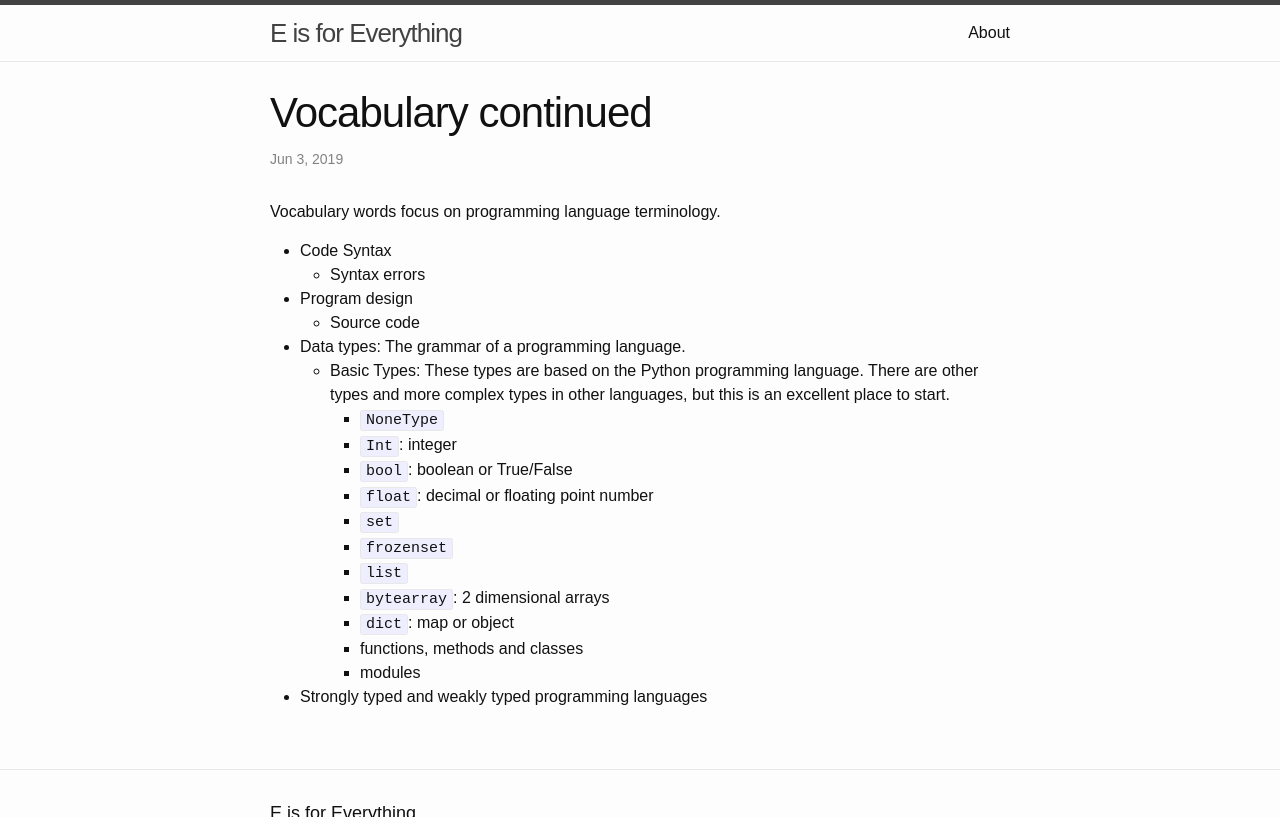
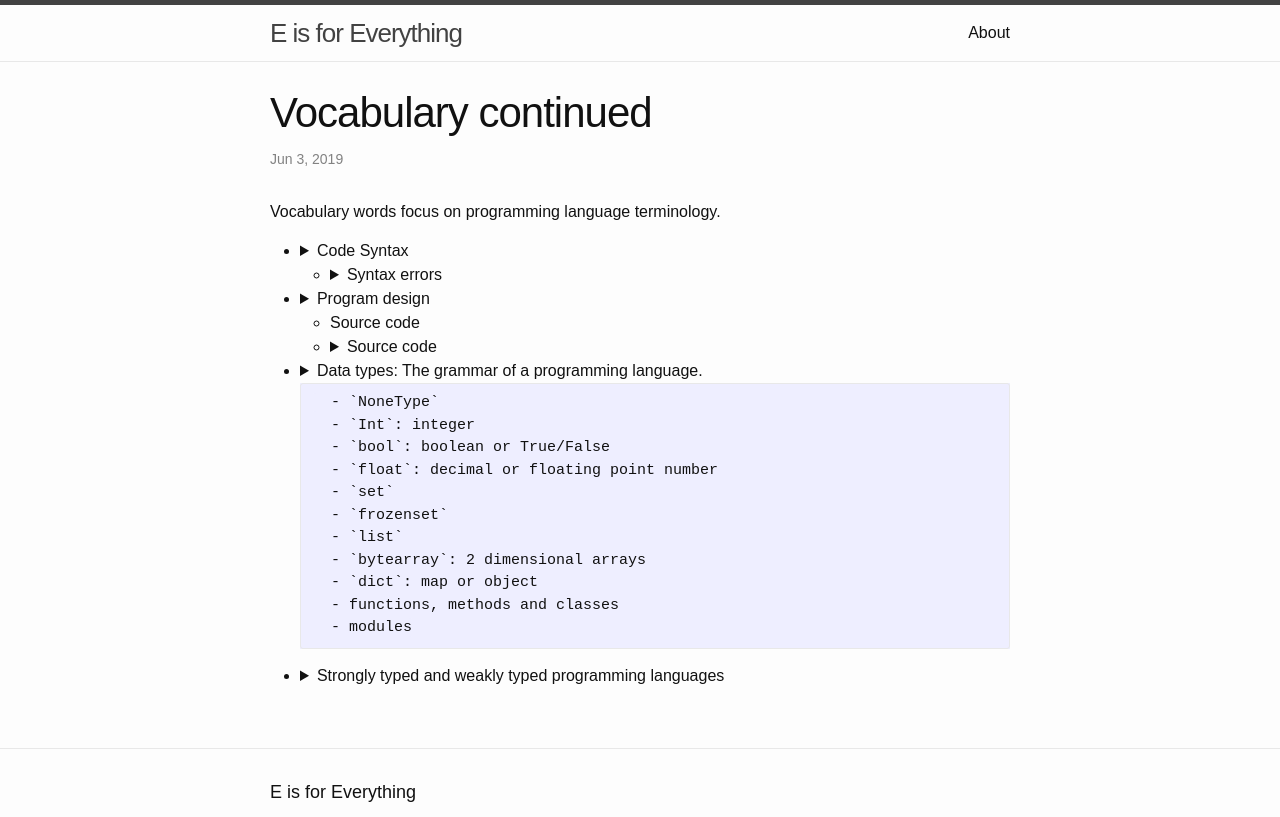
Before and after one commit to emilyannemoses/blog, a Jekyll site: the page built from _posts/2019-06-03-vocabulary-continued.md, in a window 1280 px wide, cut to the strip 0-817 px from the top of the page. Built offline with Jekyll 4.4.1, drawn with Linux system fonts in a browser that asks for light colours.

Commit message:
added dropdown to continued vocab

```diff
--- a/_posts/2019-06-03-vocabulary-continued.md
+++ b/_posts/2019-06-03-vocabulary-continued.md
@@ -5,12 +5,37 @@ title:  "Vocabulary continued"
 
 Vocabulary words focus on programming language terminology.
 
-- Code Syntax
-    - Syntax errors
-- Program design
+- <details>
+    <summary>Code Syntax</summary>
+    <br>
+        Text here
+    <br><br>
+    </details>
+    - <details>
+        <summary>Syntax errors</summary>
+        <br>
+            Text here
+        <br><br>
+        </details>
+- <details>
+    <summary>Program design</summary>
+    <br>
+        Text here
+    <br><br>
+    </details>
     - Source code
-- Data types: The grammar of a programming language.
-    - Basic Types: These types are based on the Python programming language. There are other types and more complex types in other languages, but this is an excellent place to start.
+    - <details>
+        <summary>Source code</summary>
+        <br>
+            Text here
+        <br><br>
+        </details>
+- <details>
+    <summary>Data types: The grammar of a programming language.</summary>
+    <br>
+        Basic Types: These types are based on the Python programming language. There are other types and more complex types in other languages, but this is an excellent place to start.
+    <br><br>
+    </details>
         - `NoneType`
         - `Int`: integer
         - `bool`: boolean or True/False
@@ -22,4 +47,9 @@ Vocabulary words focus on programming language terminology.
         - `dict`: map or object
         - functions, methods and classes
         - modules
-- Strongly typed and weakly typed programming languages
+- <details>
+    <summary>Strongly typed and weakly typed programming languages</summary>
+    <br>
+        Text here
+    <br><br>
+    </details>
```
